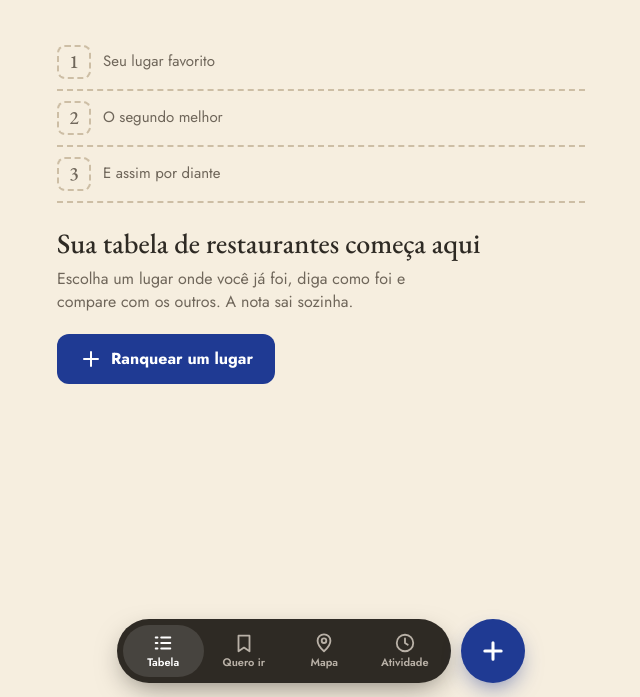
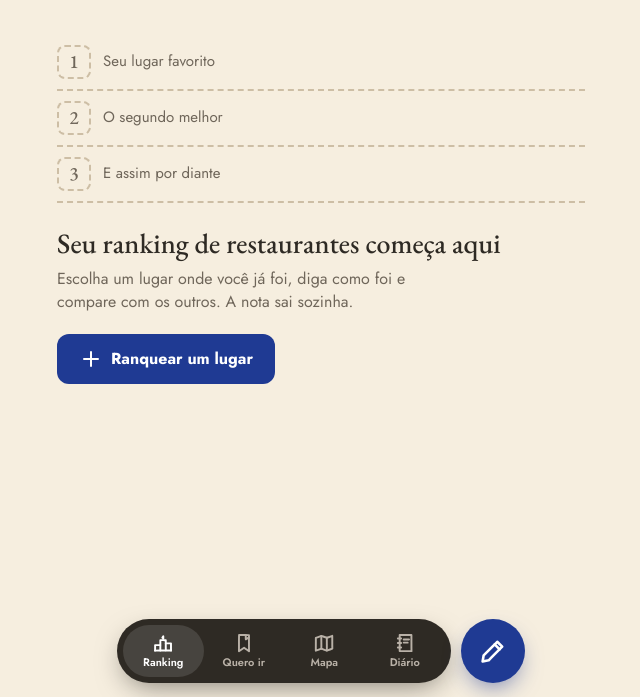
Before and after one commit to LuccaDurigan/lia, a plain HTML site: page index.html in a window 1280 px wide. Shown: the part 103-800 px from the top of the page, without its empty margins (319-959 px from the left). Drawn offline with nearby package versions, Linux system fonts and the light colour scheme.

Commit message:
Barra com ícones em traço de caneta; Tabela vira Ranking e Atividade vira Diário
Co-Authored-By: Claude Opus 5.5 <noreply@anthropic.com>

```diff
--- a/index.html
+++ b/index.html
@@ -59,6 +59,8 @@ nav .dest button[aria-current=page]{background:#ffffff1f;color:#fff}
 nav .plus{flex:none;width:64px;height:64px;border-radius:50%;background:var(--accent);color:#fff;display:grid;place-items:center;box-shadow:0 10px 24px -8px #1F3A93aa;pointer-events:auto;transition:transform .2s var(--ease),background .2s}
 nav .plus:active{transform:scale(.93);background:var(--accent-deep)}
 nav .plus svg{width:28px;height:28px;stroke-width:2.6}
+svg.i.hand{stroke-width:2.1}
+nav .plus svg.hand{stroke-width:2.2}
 .sr{position:absolute;width:1px;height:1px;overflow:hidden;clip-path:inset(50%)}
 
 /* tabela */
@@ -236,12 +238,13 @@ dialog::backdrop{background:#1d1a1788}
 <main id="view"></main>
 <nav aria-label="Principal"><div class="wrap">
   <div class="dest">
-    <button data-tab="tabela"><svg class="i" viewBox="0 0 24 24"><path d="M4 6h2M4 12h2M4 18h2M10 6h10M10 12h10M10 18h10"/></svg>Tabela</button>
-    <button data-tab="quero"><svg class="i" viewBox="0 0 24 24"><path d="M6 4h12v17l-6-4-6 4z"/></svg>Quero ir</button>
-    <button data-tab="mapa"><svg class="i" viewBox="0 0 24 24"><path d="M12 21s7-6.2 7-11.5A7 7 0 0 0 5 9.5C5 14.8 12 21 12 21z"/><circle cx="12" cy="9.5" r="2.5"/></svg>Mapa</button>
-    <button data-tab="atividade"><svg class="i" viewBox="0 0 24 24"><circle cx="12" cy="12" r="9"/><path d="M12 7v5l3 2"/></svg>Atividade</button>
+    <!-- ícones em traço de caneta (estilo A): linhas levemente tortas, como desenhadas à mão -->
+    <button data-tab="tabela"><svg class="i hand" viewBox="0 0 24 24"><path d="M3.2 20.3c5.8-.2 11.8.1 17.6-.1"/><path d="M9.1 20.1c-.1-3.9.1-7.6 0-11.2 2-.1 3.9.1 5.9 0 .1 3.7-.1 7.4.1 11.1"/><path d="M3.4 20.2c-.1-2.1.1-4 0-5.9 1.9 0 3.8.1 5.6 0"/><path d="M15 12.4c1.9.1 3.8-.1 5.7 0 .1 2.6-.1 5.2.1 7.8"/><path d="M11.3 6.2l1-1.6v2.9"/></svg>Ranking</button>
+    <button data-tab="quero"><svg class="i hand" viewBox="0 0 24 24"><path d="M6.6 3.3c3.7.1 7.2-.1 10.8.1.1 5.9-.1 11.8.1 17.6-1.8-1.3-3.7-2.6-5.4-3.9-1.9 1.3-3.7 2.6-5.6 3.9.1-5.9-.1-11.8.1-17.7z"/><path d="M13.9 3.4c.1 1.6-.1 3.1.1 4.6 1.1-.7 2.3-1.4 3.4-2.1"/></svg>Quero ir</button>
+    <button data-tab="mapa"><svg class="i hand" viewBox="0 0 24 24"><path d="M3.1 6.4c2-.8 4-1.5 6-2.2 2 .7 4 1.5 6 2.1 2-.6 4-1.4 5.9-2.1.1 4.6-.1 9.3.1 13.9-2 .8-4 1.5-6 2.2-2-.8-4-1.5-6-2.2-2 .8-4 1.6-6 2.3-.1-4.7.1-9.4 0-14z"/><path d="M9.1 4.3c-.1 4.6.1 9.3 0 13.9M15.1 6.3c-.1 4.6.1 9.2 0 13.8"/></svg>Mapa</button>
+    <button data-tab="atividade"><svg class="i hand" viewBox="0 0 24 24"><path d="M6.2 3.2c4.3.1 8.6-.1 12.8.1.1 5.9-.1 11.8.1 17.6-4.3-.1-8.6.1-12.9-.1-.1-5.8.1-11.7 0-17.6z"/><path d="M4.2 7h3.6M4.2 12h3.6M4.2 17h3.6"/><path d="M10.6 8.1c1.9 0 3.9.1 5.8 0M10.6 11.6c1.4.1 2.9-.1 4.3 0"/></svg>Diário</button>
   </div>
-  <button class="plus" data-tab="buscar"><svg class="i" viewBox="0 0 24 24"><path d="M12 5v14M5 12h14"/></svg><span class="sr">Ranquear um lugar</span></button>
+  <button class="plus" data-tab="buscar"><svg class="i hand" viewBox="0 0 24 24"><path d="M15.6 4.1l4.3 4.2c-3.9 3.9-7.8 7.8-11.6 11.7l-5.2 1 .9-5.3c3.9-3.8 7.7-7.7 11.6-11.6z"/><path d="M13.4 6.3l4.3 4.3"/></svg><span class="sr">Ranquear um lugar</span></button>
 </div></nav>
 <dialog id="dlg"></dialog>
 
@@ -338,7 +341,7 @@ const views = {
   tabela() {
     const mine = rankedIn(cat), sc = scores(mine);
     if (!mine.length) return `<div class="wrap empty"><ol class="ghost">${[1, 2, 3].map(i => `<li><span class="pos cond">${i}</span>${['Seu lugar favorito', 'O segundo melhor', 'E assim por diante'][i - 1]}</li>`).join('')}</ol>
-      <h2>Sua tabela de ${CATS[cat].toLowerCase()} começa aqui</h2>
+      <h2>Seu ranking de ${CATS[cat].toLowerCase()} começa aqui</h2>
       <p>Escolha um lugar onde você já foi, diga como foi e compare com os outros. A nota sai sozinha.</p>
       <button class="btn primary" data-tab="buscar">${icon('plus')}Ranquear um lugar</button></div>`;
     let prev;
@@ -525,15 +528,15 @@ function placeSheet(p) {
   let body = '';
   if (r) {
     const mine = rankedIn(r.cat), sc = scores(mine)[r.id], vs = [...visits(r)].sort((a, b) => b.date - a.date);
-    body = `<p class="sub" style="margin-top:14px">${mine.findIndex(x => x.id === r.id) + 1}º de ${mine.length} na sua tabela de ${CATS[r.cat].toLowerCase()}</p>
+    body = `<p class="sub" style="margin-top:14px">${mine.findIndex(x => x.id === r.id) + 1}º de ${mine.length} no seu ranking de ${CATS[r.cat].toLowerCase()}</p>
       ${communityBox(r, sc)}${infoList(p)}
       <div class="box"><h3>Suas visitas · ${vs.length}</h3><ol class="visits">${vs.map(v => `<li><time>${fmtDay(v.date)}</time>${v.revisit ? '<span class="tag">voltei</span>' : ''}<span>${esc(v.note) || '<span style="color:var(--ink-2)">sem anotação</span>'}</span></li>`).join('')}</ol></div>
-      <div class="actions"><button class="btn quiet danger" data-a="remove">Tirar da tabela</button></div>`;
+      <div class="actions"><button class="btn quiet danger" data-a="remove">Tirar do ranking</button></div>`;
   } else body = `${communityBox(p, null)}${infoList(p)}`;
   sheet(`<div class="ph"><div class="t">${placeHead(p)}</div><button class="iconbtn" data-a="share" aria-label="Compartilhar" style="margin-right:34px">${icon('share')}</button></div>${actionCells(p)}${body}`, e => {
     const b = e.target.closest('[data-a]'); if (!b) return;
     const a = b.dataset.a;
-    if (a === 'remove') { b.textContent = 'Confirmar: tirar da tabela'; b.dataset.a = 'remove2'; }
+    if (a === 'remove') { b.textContent = 'Confirmar: tirar do ranking'; b.dataset.a = 'remove2'; }
     else if (a === 'remove2') { db.ranked = db.ranked.filter(x => x.id !== p.id); persist(); dlg.close(); }
     else placeAction(a, p, () => placeSheet(p));
   });
@@ -598,7 +601,7 @@ function finish(place, s) {
     <p>${mine.findIndex(x => x.id === place.id) + 1}º de ${mine.length} em ${CATS[place.cat].toLowerCase()}</p></div>
     <button class="btn secondary wide heart" data-love aria-pressed="${entry.loved}">${icon('heart', entry.loved)}Amei, voltaria sempre</button>
     <label class="lbl" for="note">Anotação desta visita</label><textarea id="note" rows="2" placeholder="O que você pediu, com quem foi"></textarea>
-    <button class="btn primary wide" data-ok>Ver na tabela</button>`, e => {
+    <button class="btn primary wide" data-ok>Ver no ranking</button>`, e => {
     const lv = e.target.closest('[data-love]');
     if (lv) { entry.loved = !entry.loved; persist(); lv.setAttribute('aria-pressed', entry.loved); lv.innerHTML = icon('heart', entry.loved) + 'Amei, voltaria sempre'; return; }
     if (!e.target.closest('[data-ok]')) return;
```
